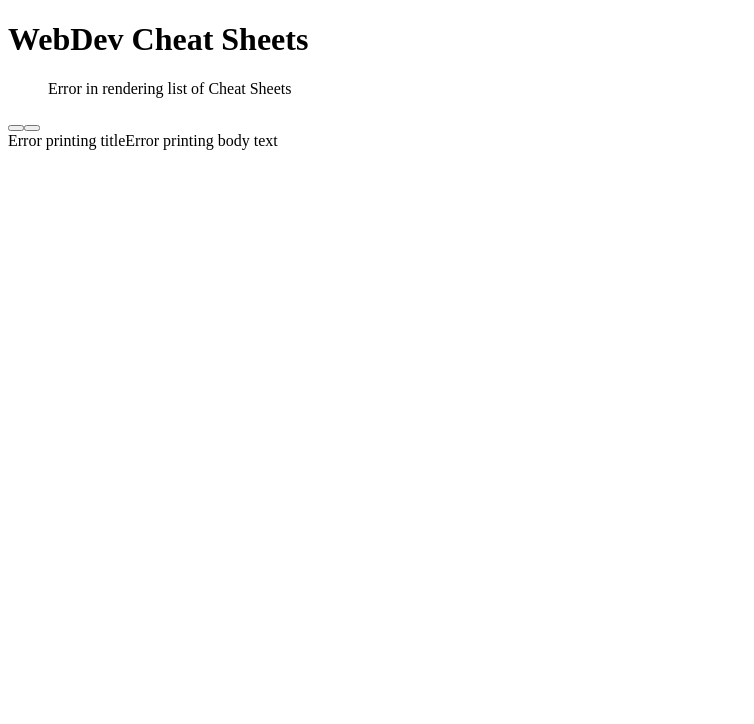
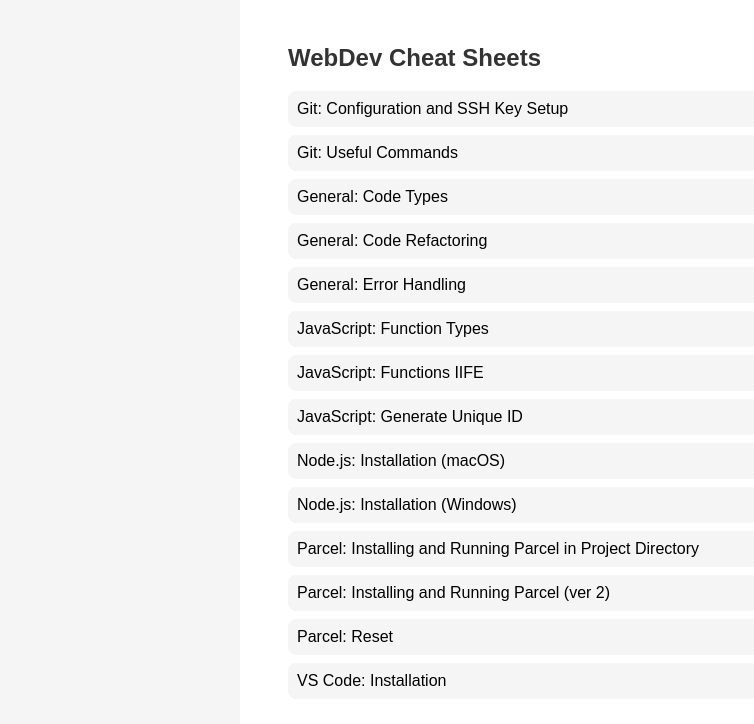
Before and after one commit to sergeymoryakov/cheat-sheets-2024, a React (Vite) app: page / in a window 1280 px wide. Shown: the top 724 px of the page, without its empty margins (0-754 px from the left). Built offline with nearby package versions, Linux system fonts and the light colour scheme.

Commit message:
set cheat sheet components

```diff
--- a/src/App.tsx
+++ b/src/App.tsx
@@ -1,152 +1,44 @@
-// import { articles } from "./articles";
+import { Article, articles } from "./articles";
+// import "./App.css";
+import "./styles/reset.css";
+import "./styles/style.css";
+import "./styles/style-text.css";
 
-// const CS_OPEN_CLASSNAME = "cs-popup-open";
-// const BODY_FIXED_CLASSNAME = "body-fixed";
+type TitleItemProps = {
+    itemTitle: string;
+};
 
-// const bodyNode = document.querySelector("body");
-// const csListNode = document.getElementById("csList");
-// const csPopupNode = document.getElementById("csPopup");
-// let csPopupContentNode = document.getElementById("csPopupContent");
-// const csTitleNode = document.getElementById("csTitle");
-// const csBodyNode = document.getElementById("csBody");
-// const returnBtnNode = document.getElementById("returnBtn");
-// const printBtnNode = document.getElementById("printBtn");
+type TitleListProps = {
+    articles: Article[];
+};
 
-// // Functions
+function TitleItem({ itemTitle }: TitleItemProps) {
+    return (
+        <li className="list-item">
+            <button className="list-item-btn">{itemTitle}</button>
+        </li>
+    );
+}
 
-// function clearTitleList() {
-//     return (csListNode.innerHTML = "");
-// }
-
-// function clearCheatSheet() {
-//     csTitleNode.innerHTML = "";
-//     csBodyNode.innerHTML = "";
-// }
-
-// function createListElement(item) {
-//     const listItem = document.createElement("li");
-//     listItem.className = "list-item";
-
-//     const listItemBtn = document.createElement("button");
-//     listItemBtn.className = "list-item-btn";
-//     listItemBtn.id = `liBtn_${item.id}`;
-//     listItemBtn.innerText = item.title;
-
-//     listItem.appendChild(listItemBtn);
-
-//     console.log(listItem);
-//     return listItem;
-// }
-
-// function renderTitleList(articles) {
-//     console.log(articles);
-//     clearTitleList();
-//     articles.forEach((element) => {
-//         const listElement = createListElement(element);
-//         csListNode.appendChild(listElement);
-//     });
-
-//     const listElements = document.querySelectorAll(".list-item-btn");
-//     listElements.forEach((element) => {
-//         element.addEventListener("click", (event) => handlePopup(event));
-//     });
-// }
-
-// function popupCheatSheet(itemId) {
-//     clearCheatSheet();
-
-//     articles.forEach((item) => {
-//         if (item.id === itemId) {
-//             csTitleNode.innerHTML = `<h2>${item.title}</h2>`;
-//             csBodyNode.innerHTML = item.body;
-//         }
-//     });
-
-//     togglePopup();
-// }
-
-// function handlePopup(event) {
-//     const button = event.target;
-//     const itemId = button.id.split("_")[1];
-//     console.log(`popup item number: ${itemId}`);
-//     popupCheatSheet(itemId);
-// }
-
-// function csPrint() {
-//     // console.log("PRINT COMMAND RECEIVED");
-//     // window.print();
-//     const title = document.getElementById("csTitle").innerHTML;
-//     const body = document.getElementById("csBody").innerHTML;
-
-//     const printWindow = window.open("", "_blank");
-//     printWindow.document.open();
-
-//     // Include external stylesheets
-//     const stylesheets = Array.from(
-//         document.querySelectorAll('link[rel="stylesheet"]')
-//     )
-//         .map((link) => `<link rel="stylesheet" href="${link.href}" />`)
-//         .join("");
-
-//     // Include internal styles
-//     const internalStyles = Array.from(document.querySelectorAll("style"))
-//         .map((style) => `<style>${style.innerHTML}</style>`)
-//         .join("");
-
-//     printWindow.document.write(
-//         "<html><head>" +
-//             stylesheets +
-//             internalStyles +
-//             "<title>" +
-//             title +
-//             "</title></head><body>" +
-//             title +
-//             body +
-//             "</body></html>"
-//     );
-
-//     printWindow.document.close();
-//     printWindow.focus();
-
-//     // Give some time for the content to load and then trigger print
-//     setTimeout(() => {
-//         printWindow.print();
-//         printWindow.close();
-//     }, 250);
-// }
-
-// function togglePopup() {
-//     csPopupNode.classList.toggle(CS_OPEN_CLASSNAME);
-//     bodyNode.classList.toggle(BODY_FIXED_CLASSNAME);
-// }
-
-// // Execution Code
-
-// renderTitleList(articles);
-
-// csPopupNode.addEventListener("click", (event) => {
-//     const isClickOutsideContent = !event
-//         .composedPath()
-//         .includes(csPopupContentNode);
-
-//     if (isClickOutsideContent) {
-//         togglePopup();
-//     }
-// });
-
-// returnBtnNode.addEventListener("click", togglePopup);
-
-// printBtnNode.addEventListener("click", csPrint);
+function TitlesList({ articles }: TitleListProps) {
+    return (
+        <ul id="csList" className="cs-list">
+            {articles.map((article) => (
+                <TitleItem key={article.id} itemTitle={article.title} />
+            ))}
+            {/* Error in rendering list of Cheat Sheets */}
+        </ul>
+    );
+}
 
 function App() {
     return (
         <>
-            <h1>WebDev Cheat Sheets</h1>
             <div className="container">
-                <ul id="csList" className="cs-list">
-                    Error in rendering list of Cheat Sheets
-                </ul>
+                <h1>WebDev Cheat Sheets</h1>
+                <TitlesList articles={articles} />
             </div>
+            {/*
             <div id="csPopup" className="cs-popup">
                 <div id="csPopupContent" className="cs-popup-content">
                     <div className="wrapper-btn" id="wrapperBtn">
@@ -161,6 +53,7 @@
                     </span>
                 </div>
             </div>
+            */}
         </>
     );
 }
--- a/src/articles.ts
+++ b/src/articles.ts
@@ -1,4 +1,11 @@
-export const articles = [
+export interface Article {
+    title: string;
+    id: string;
+    tech: string;
+    body: string;
+}
+
+export const articles: Article[] = [
     {
         title: "Git: Configuration and SSH Key Setup",
         id: "0001",
```
Also changed, not shown: 1 other file (tests, documents, lock files or other folders).
